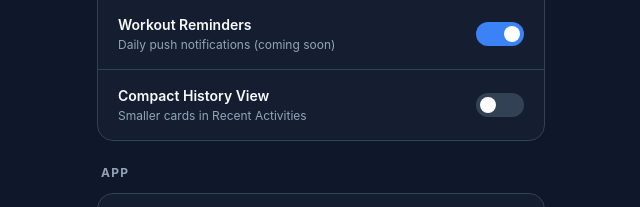
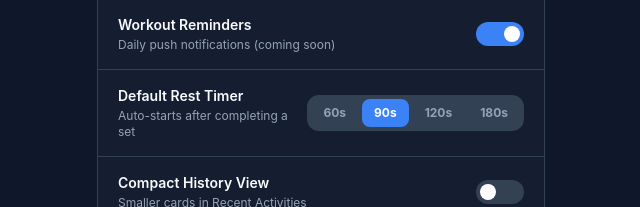
Before and after one commit to FrankieWilson1/apexlog, a React (Vite) app: page /settings in a window 1280 px wide. Shown: the part 429-636 px from the top of the page, without its empty margins (319-959 px from the left). Built offline with nearby package versions, Linux system fonts and the light colour scheme; no server answers; sample sign-in values are in the browser's storage.

Commit message:
feat: rest timer - bottom sheet with progress arc, audio, vibration

```diff
--- /dev/null
+++ b/src/components/RestTimer.tsx
@@ -0,0 +1,204 @@
+/**
+ * @file RestTimer.tsx
+ * @description Bottom sheet rest timer for the Live Logger.
+ *
+ * Slides up from the bottom when a set is completed. Counts down from
+ * the user's configured rest duration. Plays an audio beep and vibrates
+ * (mobile) when the timer hits zero. Dismissible at any point.
+ *
+ * ## Design
+ * - Sits above the "Add Exercise" fixed button at z-40
+ * - Animated progress arc shows time remaining visually
+ * - Three quick-adjust buttons (+15s, -15s, skip)
+ * - Auto-dismisses 2 seconds after hitting zero
+ *
+ * @module components/RestTimer
+ */
+
+import { useEffect, useState, useRef } from "react";
+
+interface RestTimerProps {
+  /** Duration in seconds — comes from user.restDuration */
+  duration: number;
+  /** Called when the user dismisses or the timer completes */
+  onDismiss: () => void;
+}
+
+/**
+ * Plays a short beep using the Web Audio API.
+ * Falls back silently if the browser doesn't support it.
+ */
+function playBeep() {
+  try {
+    const ctx = new (
+      window.AudioContext || (window as any).webkitAudioContext
+    )();
+    const oscillator = ctx.createOscillator();
+    const gainNode = ctx.createGain();
+    oscillator.connect(gainNode);
+    gainNode.connect(ctx.destination);
+    oscillator.frequency.value = 880;
+    oscillator.type = "sine";
+    gainNode.gain.setValueAtTime(0.3, ctx.currentTime);
+    gainNode.gain.exponentialRampToValueAtTime(0.001, ctx.currentTime + 0.5);
+    oscillator.start(ctx.currentTime);
+    oscillator.stop(ctx.currentTime + 0.5);
+  } catch {
+    // Audio not supported — fail silently
+  }
+}
+
+/**
+ * Triggers device vibration if supported.
+ * Pattern: 200ms on, 100ms off, 200ms on.
+ */
+function vibrate() {
+  if ("vibrate" in navigator) {
+    navigator.vibrate([200, 100, 200]);
+  }
+}
+
+export default function RestTimer({ duration, onDismiss }: RestTimerProps) {
+  const [secondsLeft, setSecondsLeft] = useState(duration);
+  const [isComplete, setIsComplete] = useState(false);
+  const intervalRef = useRef<ReturnType<typeof setInterval> | null>(null);
+
+  // ── Countdown effect ───────────────────────────────────────────────
+  useEffect(() => {
+    intervalRef.current = setInterval(() => {
+      setSecondsLeft((prev) => {
+        if (prev <= 1) {
+          clearInterval(intervalRef.current!);
+          setIsComplete(true);
+          playBeep();
+          vibrate();
+          // Auto-dismiss 2 seconds after completion
+          setTimeout(onDismiss, 2000);
+          return 0;
+        }
+        return prev - 1;
+      });
+    }, 1000);
+
+    return () => {
+      if (intervalRef.current) clearInterval(intervalRef.current);
+    };
+  }, []);
+
+  // ── Helpers ───────────────────────────────────────────────────────
+  const adjust = (delta: number) => {
+    setSecondsLeft((prev) => Math.max(0, Math.min(600, prev + delta)));
+  };
+
+  const formatTime = (s: number) => {
+    const m = Math.floor(s / 60);
+    const sec = s % 60;
+    return m > 0 ? `${m}:${sec.toString().padStart(2, "0")}` : `${sec}s`;
+  };
+
+  // Progress arc — percentage of time remaining
+  const progress = secondsLeft / duration;
+  const circumference = 2 * Math.PI * 36; // radius = 36
+  const strokeDashoffset = circumference * (1 - progress);
+
+  return (
+    <>
+      {/* Backdrop */}
+      <div
+        className="fixed inset-0 z-40 bg-black/40 backdrop-blur-sm"
+        onClick={onDismiss}
+      />
+
+      {/* Bottom sheet */}
+      <div
+        className="fixed bottom-0 left-0 right-0 z-50 rounded-t-3xl px-6 pt-6 pb-10"
+        style={{
+          backgroundColor: "#1E293B",
+          border: "1px solid rgba(255,255,255,0.08)",
+          boxShadow: "0 -8px 40px rgba(0,0,0,0.5)",
+        }}
+      >
+        {/* Drag handle */}
+        <div className="w-10 h-1 bg-surface rounded-full mx-auto mb-6" />
+
+        {/* Label */}
+        <p className="text-center text-muted text-xs font-bold uppercase tracking-widest mb-4">
+          {isComplete ? "Rest Complete!" : "Rest Timer"}
+        </p>
+
+        {/* Progress arc + time display */}
+        <div className="flex items-center justify-center mb-6">
+          <div className="relative w-32 h-32">
+            <svg className="w-full h-full -rotate-90" viewBox="0 0 80 80">
+              {/* Background track */}
+              <circle
+                cx="40"
+                cy="40"
+                r="36"
+                fill="none"
+                stroke="rgba(255,255,255,0.08)"
+                strokeWidth="4"
+              />
+              {/* Progress arc */}
+              <circle
+                cx="40"
+                cy="40"
+                r="36"
+                fill="none"
+                stroke={isComplete ? "#10B981" : "#3B82F6"}
+                strokeWidth="4"
+                strokeLinecap="round"
+                strokeDasharray={circumference}
+                strokeDashoffset={strokeDashoffset}
+                style={{
+                  transition: "stroke-dashoffset 1s linear, stroke 0.3s",
+                }}
+              />
+            </svg>
+            {/* Time text */}
+            <div className="absolute inset-0 flex items-center justify-center">
+              <span
+                className="text-3xl font-bold font-mono"
+                style={{ color: isComplete ? "#10B981" : "#ffffff" }}
+              >
+                {isComplete ? "✓" : formatTime(secondsLeft)}
+              </span>
+            </div>
+          </div>
+        </div>
+
+        {/* Adjust buttons */}
+        {!isComplete && (
+          <div className="flex items-center justify-center gap-3 mb-6">
+            <button
+              onClick={() => adjust(-15)}
+              className="px-4 py-2 rounded-xl text-sm font-bold text-muted transition-all"
+              style={{ backgroundColor: "#334155" }}
+            >
+              −15s
+            </button>
+            <button
+              onClick={() => adjust(15)}
+              className="px-4 py-2 rounded-xl text-sm font-bold text-muted transition-all"
+              style={{ backgroundColor: "#334155" }}
+            >
+              +15s
+            </button>
+          </div>
+        )}
+
+        {/* Skip / Dismiss button */}
+        <button
+          onClick={onDismiss}
+          className="w-full py-4 rounded-2xl font-bold text-sm transition-all active:scale-95"
+          style={{
+            backgroundColor: isComplete ? "#10B981" : "#334155",
+            color: "#ffffff",
+          }}
+        >
+          {isComplete ? "Start Next Set" : "Skip Rest"}
+        </button>
+      </div>
+    </>
+  );
+}
--- a/src/context/AuthContext.tsx
+++ b/src/context/AuthContext.tsx
@@ -73,6 +73,7 @@ export function AuthProvider({ children }: { children: ReactNode }) {
     notifications: data.notifications,
     hasOnboarded: data.hasOnboarded,
     createdAt: data.createdAt,
+    restDuration: data.restDuration,
   });
 
   /** Persists a user and token to both localStorage and React state */
--- a/src/pages/LiveLogger.tsx
+++ b/src/pages/LiveLogger.tsx
@@ -42,6 +42,7 @@ import {
 import { useLocalStorage } from "../hooks/useLocalStorage";
 import { useAuth } from "../context/useAuth";
 import apiFetch from "../config/apiHelper";
+import RestTimer from "../components/RestTimer";
 
 /**
  * LiveLogger
@@ -52,7 +53,9 @@ import apiFetch from "../config/apiHelper";
  */
 export default function LiveLogger() {
   const navigate = useNavigate();
-  const { token } = useAuth();
+  const { token, user } = useAuth();
+  const restDuration = user?.restDuration ?? 90;
+  const [showRestTimer, setShowRestTimer] = useState(false);
 
   /** The in-progress workout — array of exercises with their sets */
   const [activeWorkout, setActiveWorkout] = useLocalStorage<LoggedExercise[]>(
@@ -135,13 +138,18 @@ export default function LiveLogger() {
    *
    * @param {string} setId - The id of the set to toggle.
    */
+
   const handleToggleSetComplete = (setId: string) => {
     setActiveWorkout((prev) =>
       prev.map((ex) => ({
         ...ex,
-        sets: ex.sets.map((set) =>
-          set.id === setId ? { ...set, isCompleted: !set.isCompleted } : set,
-        ),
+        sets: ex.sets.map((set) => {
+          if (set.id !== setId) return set;
+          const nowComplete = !set.isCompleted;
+          // Only show rest timer when marking a set AS complete
+          if (nowComplete) setShowRestTimer(true);
+          return { ...set, isCompleted: nowComplete };
+        }),
       })),
     );
   };
@@ -450,6 +458,14 @@ export default function LiveLogger() {
           onSelectExercise={handleAddNewExercise}
         />
       )}
+
+      {/* Rest timer — slides up when a set is completed */}
+      {showRestTimer && (
+        <RestTimer
+          duration={restDuration}
+          onDismiss={() => setShowRestTimer(false)}
+        />
+      )}
     </div>
   );
 }
--- a/src/pages/SettingsPage.tsx
+++ b/src/pages/SettingsPage.tsx
@@ -19,7 +19,7 @@
  * @module pages/SettingsPage
  */
 
-import { useState } from "react";
+import { useEffect, useState } from "react";
 import { useNavigate } from "react-router-dom";
 import { useAuth } from "../context/useAuth";
 import { useLocalStorage } from "../hooks/useLocalStorage";
@@ -56,6 +56,19 @@ export default function SettingsPage() {
     false,
   );
 
+  // Restduration state declaration
+  const [restDuration, setRestDuration] = useState<number>(
+    user?.restDuration ?? 90,
+  );
+
+  useEffect(() => {
+    if (user) {
+        setWeightUnit(user.weightUnit || "kg");
+        setNotifications(user.notifications ?? true);
+        setRestDuration(user.restDuration ?? 90);
+    }
+  }, [user]);
+
   // ── Confirmation flags ────────────────────────────────────────────────────
   const [confirmClear, setConfirmClear] = useState(false);
   const [confirmLogout, setConfirmLogout] = useState(false);
@@ -71,6 +84,11 @@ export default function SettingsPage() {
     setWeightUnit(unit);
     await updateProfile({ weightUnit: unit });
   };
+
+  const handleRestDurationChange = async (seconds: number) => {
+    setRestDuration(seconds);
+    await updateProfile({ restDuration: seconds })
+  }
 
   /**
    * Persists the notification preference to the backend immediately.
@@ -248,6 +266,33 @@ export default function SettingsPage() {
               />
             </div>
 
+            {/* Rest duration - saved to backend */}
+            <div className="flex items-center justify-between px-5 py-4">
+                <div>
+                    <p className="text-text-primary font-semibold text-sm">
+                    Default Rest Timer
+                    </p>
+                    <p className="text-muted text-xs mt-0.5">
+                    Auto-starts after completing a set
+                    </p>
+                </div>
+                <div className="flex items-center gap-1 bg-surface rounded-xl p-1">
+                    {([60, 90, 120, 180] as const).map((seconds) => (
+                    <button
+                        key={seconds}
+                        onClick={() => handleRestDurationChange(seconds)}
+                        className={`px-3 py-1.5 rounded-lg text-xs font-bold transition-all ${
+                        restDuration === seconds
+                            ? "bg-primary text-white"
+                            : "text-muted"
+                        }`}
+                    >
+                        {seconds}s
+                    </button>
+                    ))}
+                </div>
+            </div>
+
             {/* Compact view — localStorage only */}
             <div className="flex items-center justify-between px-5 py-4">
               <div>
--- a/src/types/index.ts
+++ b/src/types/index.ts
@@ -72,6 +72,7 @@ export interface AuthUser {
     avatar?: string | null;
     /** ISO date string from MongoDB's createdAt timestamp */
     createdAt?: string;
+    restDuration?: number;
 }
 
 /** Shape of the global auth context exposed to all components */
```
